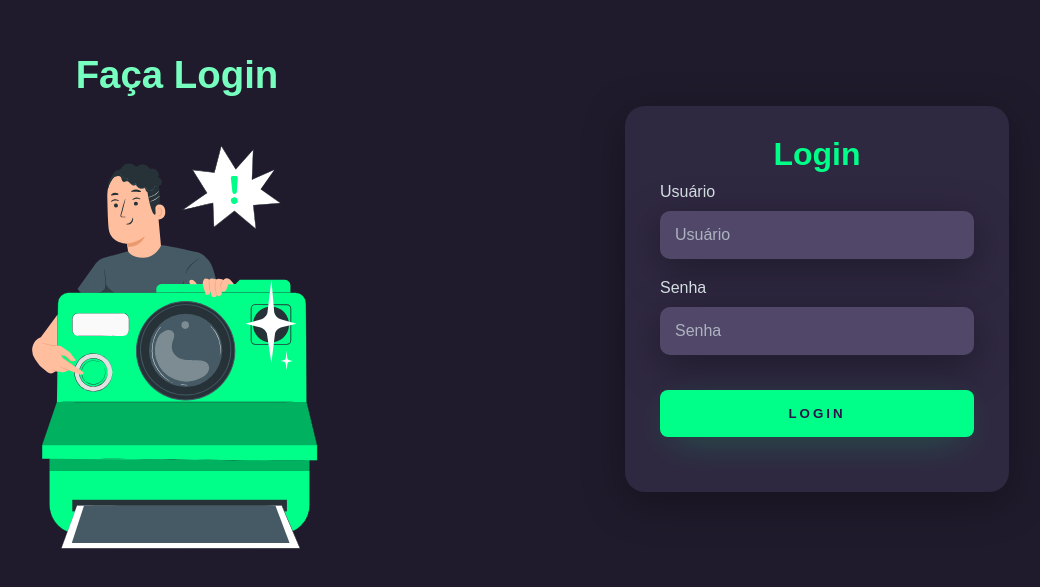
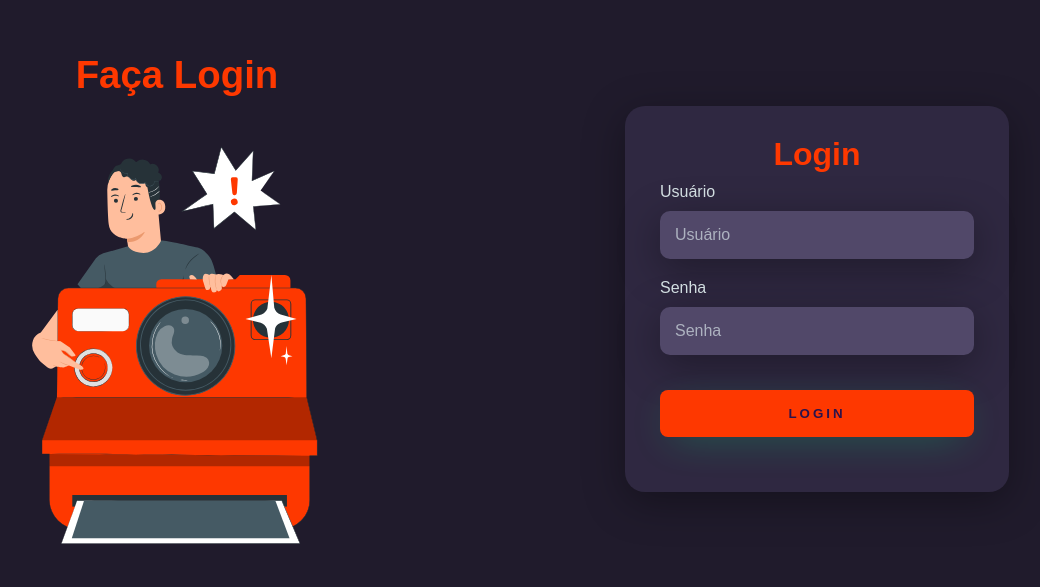
Before and after one commit to Haelyton/ProjetoDesafioIntegrador, a plain HTML site: page FrontEnd/login.html in a window 1280 px wide. Shown: the part 101-688 px from the top of the page, without its empty margins (143-1183 px from the left). Drawn offline with Linux system fonts and the light colour scheme.

Commit message:
MBP-17-telaLogin (troca de cores)

```diff
--- a/FrontEnd/assets/CSS/login.css
+++ b/FrontEnd/assets/CSS/login.css
@@ -26,7 +26,7 @@ body *{
 
 .left-login > h1{
     font-size: 3vw;
-    color: #77ffc0;
+    color: #fe3800;
 }
 
 .left-login-imagem{
@@ -54,7 +54,7 @@ body *{
 }
 
 .card-login > h1{
-    color: #00ff88;
+    color: #fe3800;
     font-weight: 800;
     margin: 0;
 }
@@ -102,7 +102,8 @@ body *{
     font-weight: 800;
     letter-spacing: 3px;
     color: #2b134b;
-    background: #00ff88;
+    background: #fe3800
+    ;
     cursor: pointer;
     box-shadow: 0px 10px 40px -12px #00ff8052;
 }
--- a/FrontEnd/login.html
+++ b/FrontEnd/login.html
@@ -10,7 +10,7 @@
     <div class="main-login">
         <div class="left-login">
             <h1>Faça Login</h1>
-            <img src="assets/img/camera-animate (1).svg " class="left-login-imagem" alt="photo imagem">
+            <img src="assets/img/camera-animate.svg " class="left-login-imagem" alt="photo imagem">
         </div>
         <div class="right-login">
             <div class="card-login">
```
Also changed, not shown: FrontEnd/assets/img/camera-animate.svg (added).
